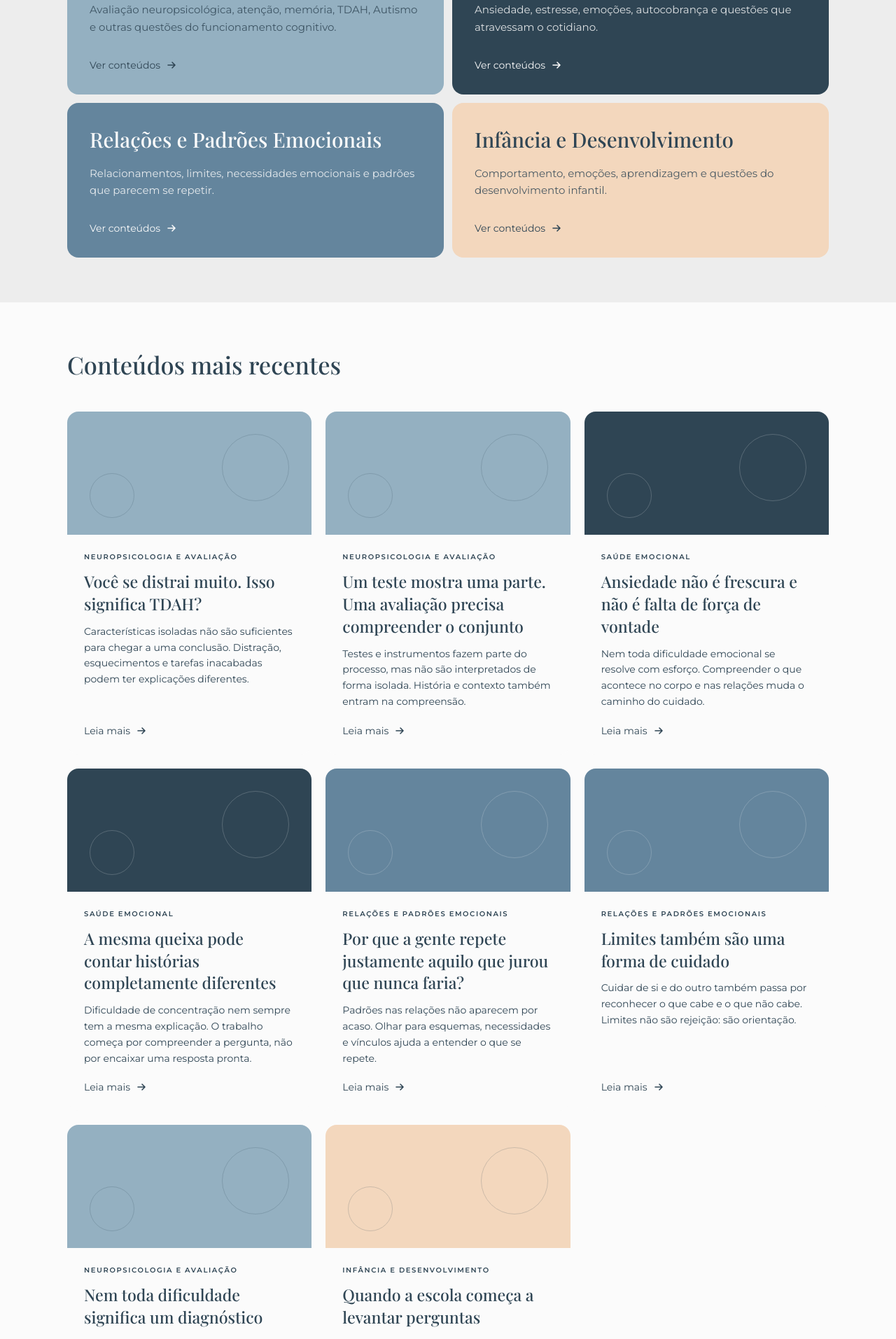
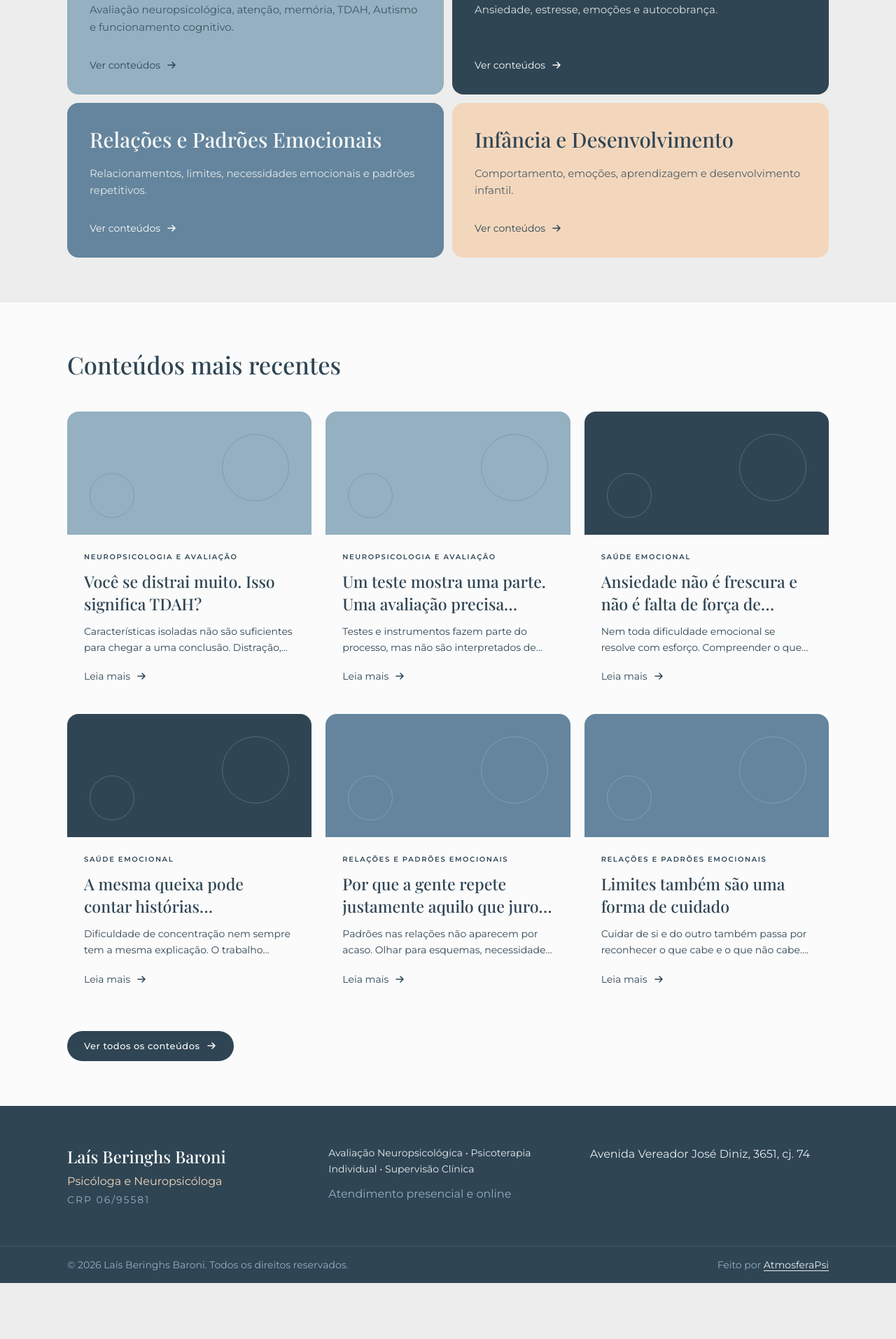
Before and after one commit to ccarolsevero/LaisBaroni, a Next.js app: page /blog in a window 1280 px wide. Shown: the part 880-2793 px from the top of the page at 70% size. After the commit the page ends 2713 px from the top, so only its background shows below. Built offline with nearby package versions, Linux system fonts and the light colour scheme; a web font is replaced by a local one.

Commit message:
Atualiza a capa, as categorias e os cards da página do blog.
Co-authored-by: Cursor <cursoragent@cursor.com>

```diff
--- a/src/app/blog/page.tsx
+++ b/src/app/blog/page.tsx
@@ -1,6 +1,7 @@
 import type { Metadata } from "next";
 import Link from "next/link";
 import { ArticleCard } from "@/components/article-card";
+import { ButtonLink } from "@/components/button-link";
 import { IconArrow } from "@/components/icons";
 import { PageHero } from "@/components/page-hero";
 import { Container } from "@/components/ui";
@@ -16,8 +17,17 @@ export const metadata: Metadata = {
 
 export const dynamic = "force-dynamic";
 
-export default async function BlogPage() {
-  const posts = await getAllPosts();
+const PREVIEW_COUNT = 6;
+
+export default async function BlogPage({
+  searchParams,
+}: {
+  searchParams: Promise<{ todos?: string }>;
+}) {
+  const { todos } = await searchParams;
+  const allPosts = await getAllPosts();
+  const showingAll = todos === "1";
+  const posts = showingAll ? allPosts : allPosts.slice(0, PREVIEW_COUNT);
 
   return (
     <>
@@ -26,6 +36,7 @@ export default async function BlogPage() {
         title="Psicologia para compreender além das respostas rápidas"
         description="Conteúdos sobre Neuropsicologia, saúde emocional, relações e padrões de comportamento, em uma linguagem mais próxima da vida real."
         image={photos.blog}
+        showCta={false}
       />
 
       <section className="bg-base py-12 sm:py-16">
@@ -62,11 +73,21 @@ export default async function BlogPage() {
         <Container>
           <h2 className="font-display text-[2.15rem] font-medium">Conteúdos mais recentes</h2>
           {posts.length > 0 ? (
-            <div className="mt-10 grid gap-5 md:grid-cols-2 lg:grid-cols-3">
-              {posts.map((post) => (
-                <ArticleCard key={post.slug} post={post} />
-              ))}
-            </div>
+            <>
+              <div className="mt-10 grid items-stretch gap-5 md:grid-cols-2 lg:grid-cols-3">
+                {posts.map((post) => (
+                  <ArticleCard key={post.slug} post={post} />
+                ))}
+              </div>
+              {!showingAll && allPosts.length > PREVIEW_COUNT ? (
+                <div className="mt-10">
+                  <ButtonLink href="/blog?todos=1" variant="primary">
+                    Ver todos os conteúdos
+                    <IconArrow />
+                  </ButtonLink>
+                </div>
+              ) : null}
+            </>
           ) : (
             <p className="mt-10 text-mid">Em breve, novos conteúdos.</p>
           )}
--- a/src/components/article-card.tsx
+++ b/src/components/article-card.tsx
@@ -5,13 +5,24 @@ import { mediaUrl } from "@/lib/media";
 import type { Post } from "@/lib/posts";
 import { IconArrow } from "./icons";
 
+const CARD_EXCERPT_LENGTH = 110;
+
+function cardExcerpt(text: string) {
+  const clean = text.replace(/\s+/g, " ").trim();
+  if (clean.length <= CARD_EXCERPT_LENGTH) return clean;
+  const slice = clean.slice(0, CARD_EXCERPT_LENGTH);
+  const lastSpace = slice.lastIndexOf(" ");
+  const clipped = slice.slice(0, lastSpace > 70 ? lastSpace : CARD_EXCERPT_LENGTH).trim();
+  return `${clipped}…`;
+}
+
 export function ArticleCard({ post }: { post: Post }) {
   const category = getCategoryLabel(post.category);
   const tone = getCategory(post.category)?.tone ?? "bg-mist text-ink";
   const image = mediaUrl(post.image);
 
   return (
-    <article className="flex flex-col overflow-hidden rounded-2xl bg-white">
+    <article className="flex h-full flex-col overflow-hidden rounded-2xl bg-white">
       <div className={`relative h-44 ${tone}`}>
         {image ? (
           <Image
@@ -33,15 +44,17 @@ export function ArticleCard({ post }: { post: Post }) {
         <p className="text-[10px] font-semibold tracking-[0.16em] text-ink uppercase">
           {category}
         </p>
-        <h3 className="font-display mt-3 text-[1.45rem] leading-snug font-medium text-ink">
+        <h3 className="font-display mt-3 line-clamp-2 min-h-[2.5em] text-[1.45rem] leading-snug font-medium text-ink">
           <Link href={`/blog/${post.slug}`} className="hover:text-mid">
             {post.title}
           </Link>
         </h3>
-        <p className="mt-3 flex-1 text-sm leading-relaxed hero-copy">{post.excerpt}</p>
+        <p className="mt-3 line-clamp-2 min-h-[2.625rem] text-sm leading-relaxed hero-copy">
+          {cardExcerpt(post.excerpt)}
+        </p>
         <Link
           href={`/blog/${post.slug}`}
-          className="mt-5 inline-flex items-center gap-2 text-sm text-ink"
+          className="mt-auto pt-5 inline-flex items-center gap-2 text-sm text-ink"
         >
           Leia mais
           <IconArrow />
--- a/src/components/page-hero.tsx
+++ b/src/components/page-hero.tsx
@@ -46,6 +46,7 @@ export function PageHero({
   note,
   pills,
   image,
+  showCta = true,
 }: {
   eyebrow: string;
   title: string;
@@ -54,13 +55,14 @@ export function PageHero({
   note?: string;
   pills?: string[];
   image?: HeroPhoto;
+  showCta?: boolean;
 }) {
-  const cta = (
+  const cta = showCta ? (
     <ButtonLink href={whatsappUrl()} variant={image ? "peach" : "primary"} external>
       <IconWhatsApp />
       Fale comigo pelo WhatsApp
     </ButtonLink>
-  );
+  ) : null;
 
   const copy = (
     <>
@@ -95,7 +97,7 @@ export function PageHero({
           ))}
         </div>
       ) : null}
-      <div className="mt-10">{cta}</div>
+      {cta ? <div className="mt-10">{cta}</div> : null}
     </>
   );
 
@@ -145,7 +147,7 @@ export function PageHero({
             ))}
           </div>
         ) : null}
-        <div className="mt-10">{cta}</div>
+        {cta ? <div className="mt-10">{cta}</div> : null}
       </Container>
     </section>
   );
--- a/src/lib/blog.ts
+++ b/src/lib/blog.ts
@@ -3,28 +3,28 @@ export const categories = [
     slug: "neuropsicologia-e-avaliacao",
     label: "Neuropsicologia e Avaliação",
     description:
-      "Avaliação neuropsicológica, atenção, memória, TDAH, Autismo e outras questões do funcionamento cognitivo.",
+      "Avaliação neuropsicológica, atenção, memória, TDAH, Autismo e funcionamento cognitivo.",
     tone: "bg-soft text-ink",
   },
   {
     slug: "saude-emocional",
     label: "Saúde Emocional",
     description:
-      "Ansiedade, estresse, emoções, autocobrança e questões que atravessam o cotidiano.",
+      "Ansiedade, estresse, emoções e autocobrança.",
     tone: "bg-ink text-white",
   },
   {
     slug: "relacoes-e-padroes-emocionais",
     label: "Relações e Padrões Emocionais",
     description:
-      "Relacionamentos, limites, necessidades emocionais e padrões que parecem se repetir.",
+      "Relacionamentos, limites, necessidades emocionais e padrões repetitivos.",
     tone: "bg-mid text-white",
   },
   {
     slug: "infancia-e-desenvolvimento",
     label: "Infância e Desenvolvimento",
     description:
-      "Comportamento, emoções, aprendizagem e questões do desenvolvimento infantil.",
+      "Comportamento, emoções, aprendizagem e desenvolvimento infantil.",
     tone: "bg-peach text-ink",
   },
 ] as const satisfies ReadonlyArray<{
```
